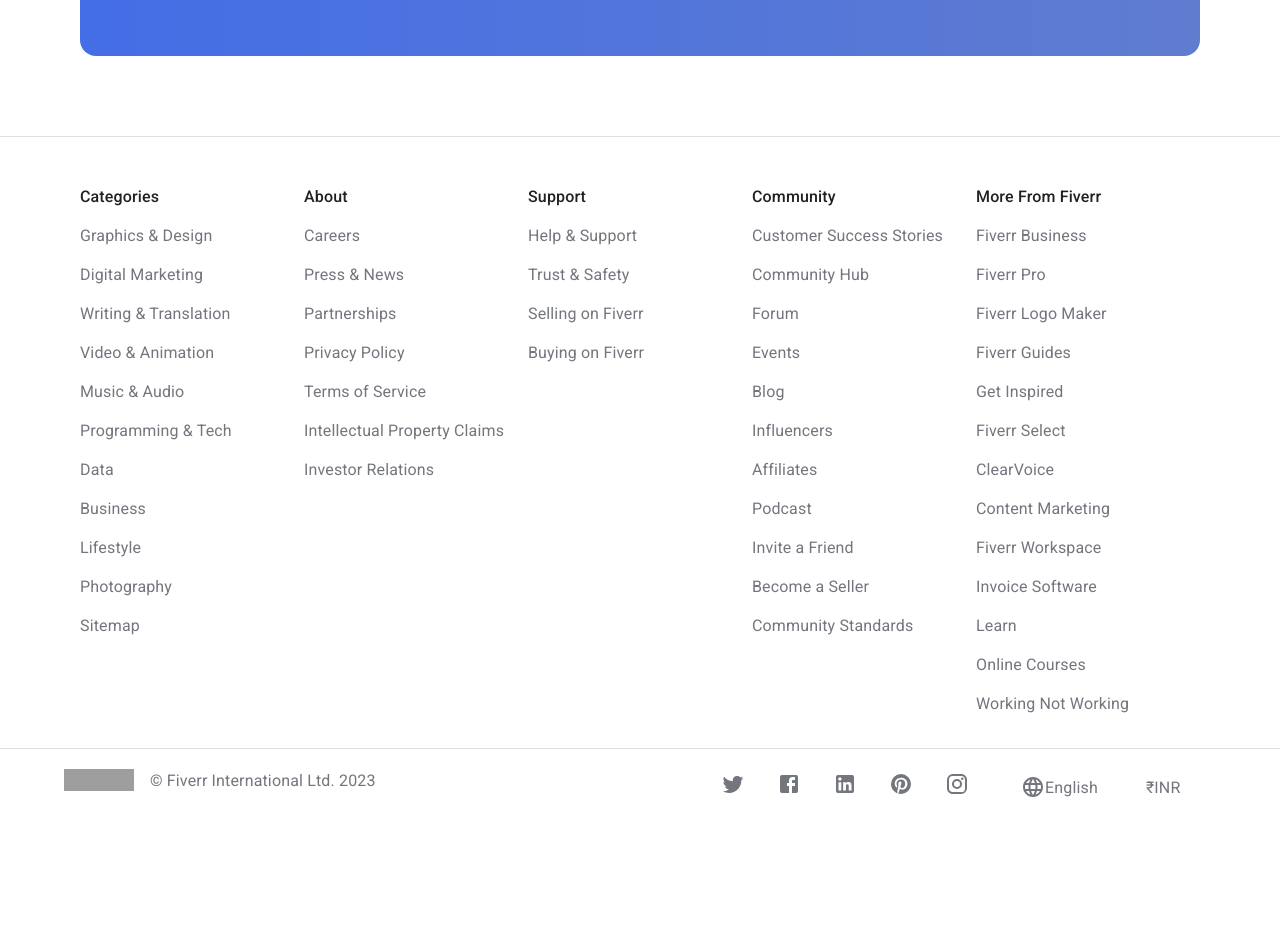
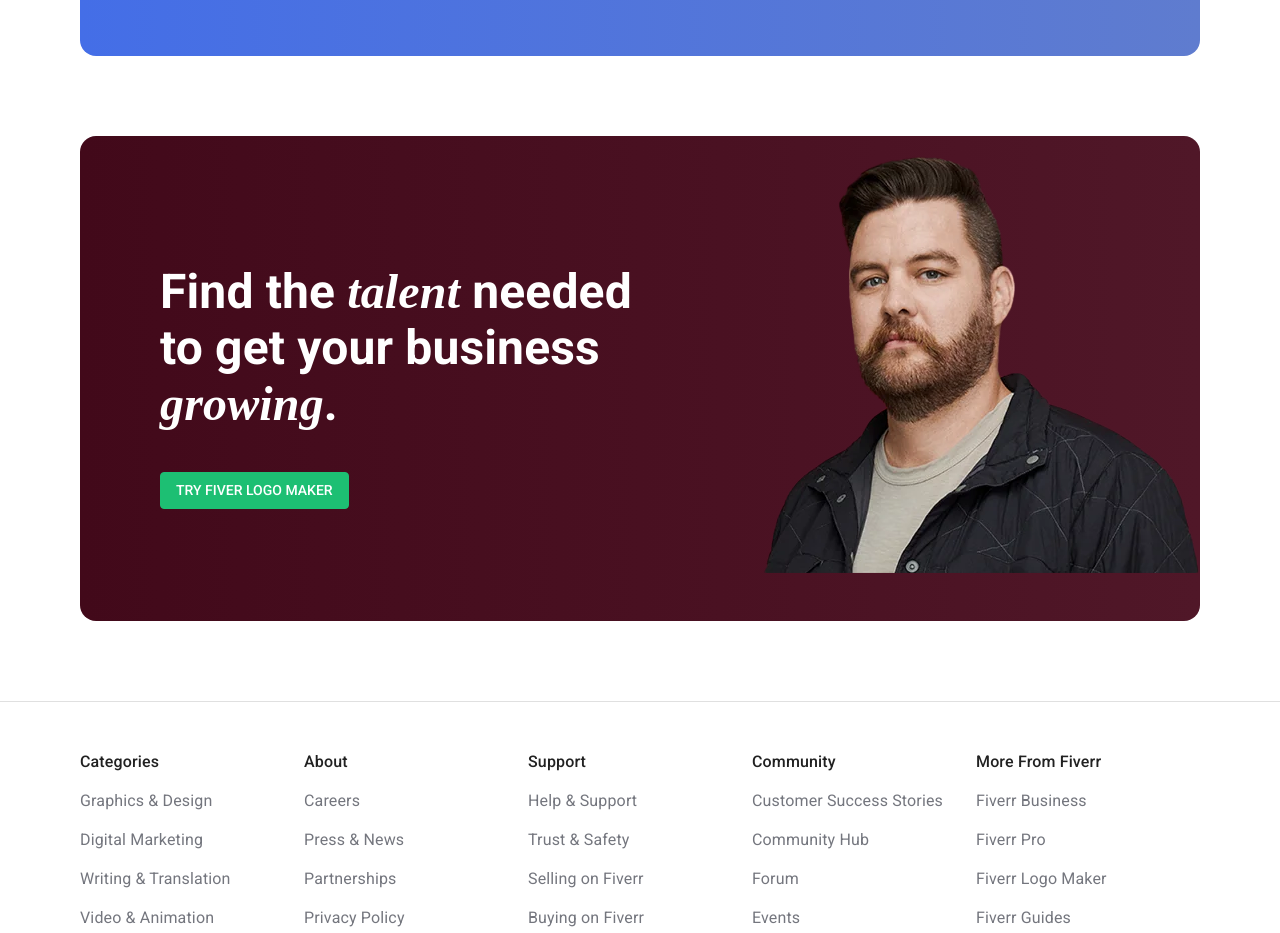
Before and after one commit to iampooran/fiverclone, a React (Create React App) app: page / in a window 1280 px wide. Shown: the part 8480-9413 px from the top of the page. Before the commit the page ends 9312 px from the top, so only its background shows below. Built offline with nearby package versions, Linux system fonts and the light colour scheme; grey boxes are pictures that could not be loaded.

Commit message:
FindTalent Component Done

```diff
--- a/src/App.js
+++ b/src/App.js
@@ -9,6 +9,7 @@
 import FiverBusiness from "./components/FiverBusiness/FiverBusiness";
 import SwipableTestomonial from "./components/Testimonial/SwipableTestomonial";
 import LogoMaker from "./components/LogoMaker/LogoMaker";
+import FindTalent from "./components/FindTalent/FindTalent";
 
 function App() {
   return (
@@ -22,6 +23,7 @@
       <FiverBusiness/>
       <SwipableTestomonial/>
       <LogoMaker/>
+      <FindTalent/>
       <Footer/>
     </Box>
   );
--- /dev/null
+++ b/src/components/FindTalent/FindTalent.css
@@ -0,0 +1,21 @@
+.findTalentBox{
+
+    /* ff 3.6+ */
+    background:-moz-linear-gradient(90deg, rgba(66, 9, 26, 1) 0%, rgba(80, 23, 40, 1) 100%);
+
+    /* safari 5.1+,chrome 10+ */
+    background:-webkit-linear-gradient(90deg, rgba(66, 9, 26, 1) 0%, rgba(80, 23, 40, 1) 100%);
+
+    /* opera 11.10+ */
+    background:-o-linear-gradient(90deg, rgba(66, 9, 26, 1) 0%, rgba(80, 23, 40, 1) 100%);
+
+    /* ie 6-9 */
+    filter: progid:DXImageTransform.Microsoft.gradient( startColorstr='#501728', endColorstr='#42091A', GradientType=0 );
+
+    /* ie 10+ */
+    background:-ms-linear-gradient(90deg, rgba(66, 9, 26, 1) 0%, rgba(80, 23, 40, 1) 100%);
+
+    /* global 94%+ browsers support */
+    background:linear-gradient(90deg, rgba(66, 9, 26, 1) 0%, rgba(80, 23, 40, 1) 100%);
+
+}
--- /dev/null
+++ b/src/components/FindTalent/FindTalent.jsx
@@ -0,0 +1,50 @@
+import { Box, Typography, Button } from "@mui/material";
+import React from "react";
+import FindTalentImage from "../../assets/FindTalent.png";
+import { styled } from "@mui/material/styles";
+import "./FindTalent.css"
+
+const FindTalent = () => {
+  const LogoMakerButton = styled(Button)(({ theme }) => ({
+    fontFamily: "Roboto",
+    background:"#1DBF73",
+    color:'white',
+    borderColor: "#1DBF73",
+    "&:hover": {
+      backgroundColor: "#1DBF73",
+      color: "white",
+      borderColor: "#1DBF73",
+    },
+  }));
+  return (
+    <Box
+      className="findTalentBox"
+      sx={{
+        color: "white",
+        display: {md:"flex",xs:'block'},
+        margin: {md:"5rem"},
+        overflow: "hidden",
+        borderRadius:{md:'1rem'},
+        marginTop:{xs:'3rem'}
+      }}
+    >
+      <Box sx={{ flex:1.4, margin:{md:'4rem'}, marginLeft:{md:'5rem',xs:'2.5rem'},marginRight:{md:'5rem'}, marginTop:{md:'7rem',xs:'2rem'},marginBottom:{md:'7rem',xs:'2rem'}}}>
+        <Typography variant="h3" sx={{ fontWeight: 600, marginTop:'1rem' }}>
+        Find the <span style={{fontFamily: "Domaine Display Narrow",
+            fontStyle: "italic"}}>talent</span> needed to get your business <span style={{fontFamily: "Domaine Display Narrow",
+            fontStyle: "italic"}}>growing</span>.
+        </Typography>
+        <LogoMakerButton variant="outlined" sx={{marginTop:'2.5rem'}}>
+          Try Fiver Logo Maker
+        </LogoMakerButton>
+      </Box>
+      <Box sx={{flex:1}}>
+        <Typography sx={{ position: "relative",top:'1.2rem' }}>
+          <img src={FindTalentImage} alt="logo maker"/>
+        </Typography>
+      </Box>
+    </Box>
+  );
+};
+
+export default FindTalent;
```
Also changed, not shown: src/assets/FindTalent.png (added), src/assets/FindTalent.webp (added).
